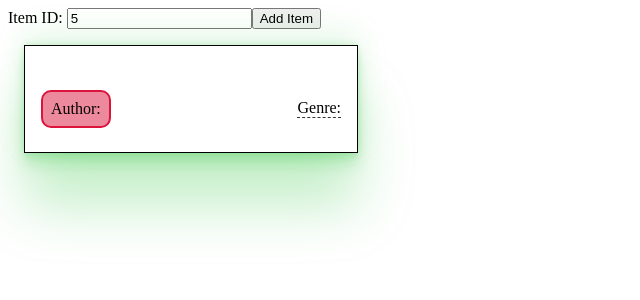
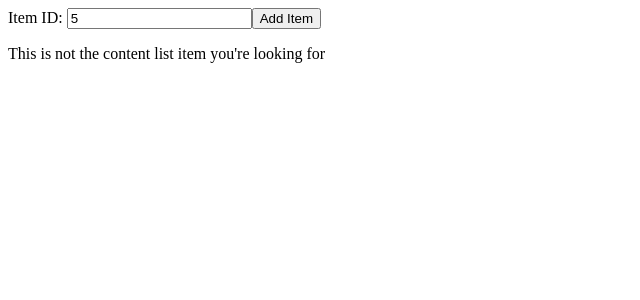
Before and after one commit to amillerman01/MAD400W23ClassExamples, an Angular app in the folder A_Millerman_MyFavouriteNintendoGames/: page /search in a window 1280 px wide. Both pictures are taken after typing "5" into the empty fields and a click on the button "Add Item". Shown: the top 300 px of the page, without its empty margins (0-640 px from the left). Built offline with nearby package versions, Linux system fonts and the light colour scheme.

Commit message:
Completed step 12 of assignment 4
This is just one possible way you could have done this

```diff
--- a/A_Millerman_MyFavouriteNintendoGames/src/app/content-list-item-search/content-list-item-search.component.html
+++ b/A_Millerman_MyFavouriteNintendoGames/src/app/content-list-item-search/content-list-item-search.component.html
@@ -4,5 +4,10 @@
   </label>
   <button (click)="getTheNewItem(customIdNumberInput.value)">Add Item</button>
 </div>
-<app-content-list-item [contentItemInputValue]="singleGame" class="special-item"></app-content-list-item>
+
+<p *ngIf="searchDidNotWork">
+  This is not the content list item you're looking for
+</p>
+<app-content-list-item [contentItemInputValue]="singleGame" class="special-item"
+  *ngIf="!searchDidNotWork"></app-content-list-item>
 <!-- We know the tag name is app-content-list by looking at the "selector" value in the @Component decorator of the content-list.component.ts file -->
--- a/A_Millerman_MyFavouriteNintendoGames/src/app/content-list-item-search/content-list-item-search.component.ts
+++ b/A_Millerman_MyFavouriteNintendoGames/src/app/content-list-item-search/content-list-item-search.component.ts
@@ -10,8 +10,10 @@ import { VideoGameService } from '../service/video-game.service';
 export class ContentListItemSearchComponent implements OnInit {
   // singleGame: IContent | undefined;
   singleGame?: IContent;
+  searchDidNotWork: boolean;
 
   constructor(private videoGameService: VideoGameService) {
+    this.searchDidNotWork = false;
   }
 
   ngOnInit(): void{
@@ -23,6 +25,13 @@ export class ContentListItemSearchComponent implements OnInit {
     console.warn("Getting an item: ", newIdNumber);
 
     this.videoGameService.getContentItem(Number(newIdNumber)).subscribe((videoGame: IContent) => {
+
+      if (videoGame == undefined || videoGame.id === -1) {
+        // an id of -1 is what my INVALIDGAME uses as its id in the mock-content
+        this.searchDidNotWork = true;
+        return;
+      }
+      this.searchDidNotWork = false;
       console.warn("Got the item: ", videoGame);
        this.singleGame = videoGame;
     });
```
